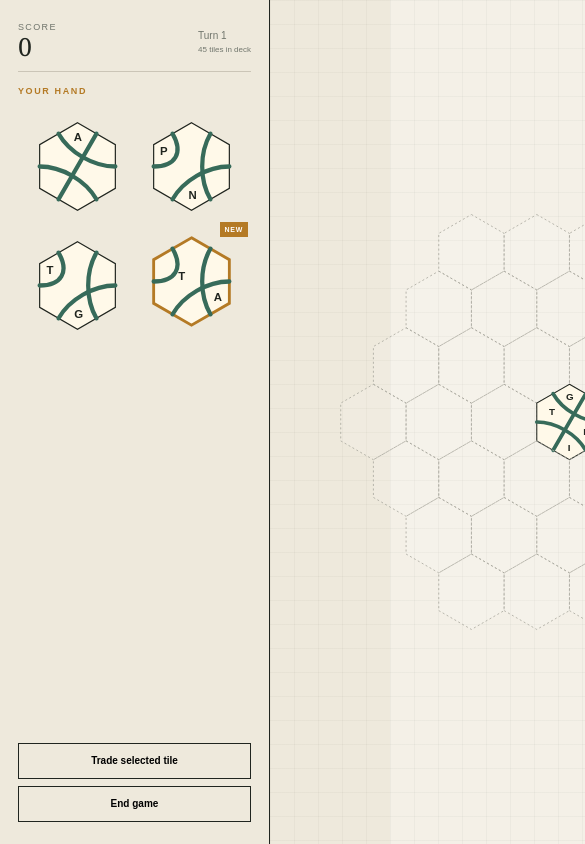
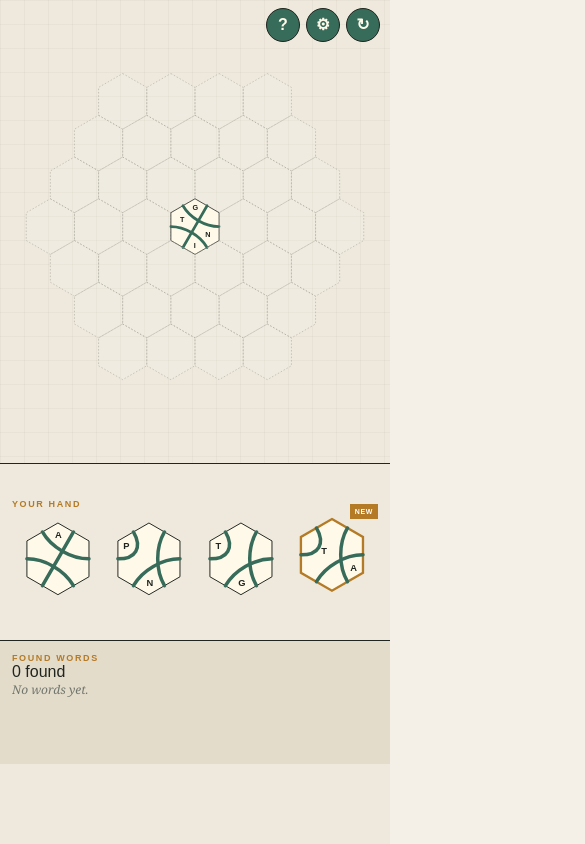
Before and after one commit to emilypries/twiddler, a React (Vite) app: page / in a window 390 px wide. Shown: the top 844 px of the page, 585 px wide, since content can reach past the window. Built offline with nearby package versions, Linux system fonts and the light colour scheme.

Commit message:
Make puzzle mode mobile friendly

```diff
--- a/src/config.css
+++ b/src/config.css
@@ -217,6 +217,16 @@ main header { background: color-mix(in srgb, var(--panel, var(--paper)) 72%, tra
 .instructions-modal { position: relative; width: min(540px, 90vw); border: 1px solid var(--ink); background: var(--paper); box-shadow: 10px 10px 0 rgba(0,0,0,.18); padding: 30px; }
 .instructions-modal h2 { margin: 6px 0 18px; font: 400 28px/1.1 Georgia, serif; }
 .instructions-modal ol { margin: 0 0 22px; padding-left: 22px; display: grid; gap: 11px; color: var(--ink); font-size: 12px; line-height: 1.45; }
+.instruction-copy { margin-bottom: 22px; display: grid; gap: 12px; color: var(--ink); font-size: 12px; line-height: 1.5; }
+.instruction-copy p { margin: 0; }
+.mobile-only,.mobile-puzzle-title { display: none; }
+.board-tools > .mobile-only { display: none !important; }
+.mobile-puzzle-modal { position: relative; width: min(420px, 90vw); max-height: 90vh; overflow: auto; border: 1px solid var(--ink); background: var(--paper); box-shadow: 10px 10px 0 rgba(0,0,0,.18); padding: 28px; }
+.mobile-puzzle-modal h2 { margin: 6px 0 18px; font: 400 26px/1.1 Georgia, serif; }
+.mobile-puzzle-list { display: grid; gap: 7px; }
+.mobile-puzzle-list button { min-height: 44px; border: 1px solid var(--line); background: var(--white); padding: 10px 12px; display: flex; align-items: center; justify-content: space-between; font: 700 11px Arial, sans-serif; letter-spacing: .04em; }
+.mobile-puzzle-list button.active { border-color: var(--orange); box-shadow: inset 0 0 0 1px var(--orange); }
+.mobile-puzzle-list button.complete b { width: 20px; height: 20px; display: grid; place-items: center; border-radius: 50%; background: var(--tile-line); color: var(--white); }
 .modal-close { position: absolute; top: 12px; right: 12px; width: 30px; height: 30px; border: 0; background: transparent; font-size: 24px; color: var(--muted); }
 .lab.public-config { display: block; max-width: 760px; margin: 32px auto; }
 .public-config .lab-card { width: 100%; }
@@ -225,3 +235,36 @@ main header { background: color-mix(in srgb, var(--panel, var(--paper)) 72%, tra
 .public-config-heading button { border: 1px solid var(--ink); background: transparent; padding: 9px 12px; font-size: 10px; font-weight: 800; }
 .public-layout .score-card strong { font-size: clamp(25px, 2.6vw, 42px); overflow-wrap: anywhere; display: flex; align-items: center; gap: 9px; }
 .puzzle-complete-mark { width: 24px; height: 24px; display: inline-grid; place-items: center; border-radius: 50%; background: var(--tile-line); color: var(--white); font: 800 14px/1 Arial, sans-serif; }
+
+@media (max-width: 760px) {
+  body { overflow-x: hidden; }
+  main { min-height: 100dvh; }
+  .public-layout.game-layout { width: 100%; height: auto; min-height: 100dvh; display: grid; grid-template-columns: minmax(0,1fr); grid-template-rows: auto auto auto; grid-template-areas: "board" "hand" "words"; padding-bottom: calc(80px + env(safe-area-inset-bottom)); }
+  .public-layout .board-stage { grid-area: board; height: 55dvh; min-height: 420px; max-height: 540px; border-right: 0; border-bottom: 1px solid var(--ink); overflow: hidden; }
+  .public-layout .board { width: min(100%, 430px) !important; height: 100%; padding: 44px 8px 54px; }
+  .public-layout .left-rail { grid-area: hand; border-right: 0; border-bottom: 1px solid var(--ink); padding: 12px; overflow: visible; }
+  .public-layout .score-card { display: none; }
+  .public-layout .side-hand { min-height: 0; }
+  .public-layout .side-hand .tray-title { margin-bottom: 3px; }
+  .public-layout .side-hand .hand-cards { grid-template-columns: repeat(4,minmax(0,1fr)); gap: 4px; padding: 2px; overflow: visible; }
+  .public-layout .side-hand .hand-tile,.public-layout .side-hand .hand-slot-empty { width: min(21vw,86px); height: min(23vw,94px); }
+  .public-layout .side-hand .hand-tile svg { width: 100%; height: 100%; }
+  .public-layout .side-hand .hand-actions { display: none; }
+  .public-layout .found-panel { grid-area: words; display: block; min-height: 100px; border-left: 0; padding: 12px; overflow: visible; }
+  .public-layout .featured-puzzles { display: none; }
+  .public-layout .found-words-section { display: block; }
+  .public-layout .found-header { padding-bottom: 7px; }
+  .public-layout .found-list { display: flex; gap: 6px; padding: 0 0 3px; overflow-x: auto; }
+  .public-layout .found-list b { flex: 0 0 auto; }
+  .board-tools { top: 8px; left: 10px; right: 10px; justify-content: flex-end; gap: 6px; }
+  .mobile-puzzle-title { display: block; margin-right: auto; font: 700 18px/1 Georgia, serif; letter-spacing: .03em; }
+  .mobile-only,.board-tools > .mobile-only { display: inline-flex !important; align-items: center; justify-content: center; }
+  .board-tools > .mobile-puzzle-button:not(.save-board) { width: auto; min-width: 70px; padding: 0 11px; border-radius: 18px; font-size: 9px; letter-spacing: .04em; }
+  .confirm-bar.puzzle-confirm { position: fixed; z-index: 12; left: 0; right: 0; bottom: 0; min-height: 72px; margin: 0; padding: 7px 9px calc(7px + env(safe-area-inset-bottom)); flex-wrap: wrap; gap: 6px; box-shadow: 0 -3px 14px rgba(32,37,31,.16); }
+  .confirm-bar.puzzle-confirm > div { flex: 1 1 100%; order: -1; }
+  .confirm-bar.puzzle-confirm small { display: none; }
+  .confirm-bar.puzzle-confirm button { min-height: 42px; flex: 1 1 0; padding: 8px 6px; }
+  .confirm-bar.puzzle-won > div { flex: 1 1 auto; order: 0; }
+  .confirm-bar.puzzle-won .primary { flex: 0 0 55%; }
+  .instructions-modal,.mobile-puzzle-modal { width: calc(100vw - 24px); max-height: calc(100dvh - 24px); overflow: auto; padding: 24px 20px; box-shadow: 6px 6px 0 rgba(0,0,0,.18); }
+}
```
Also changed, not shown: src/PuzzleApp.tsx (+6 -3 lines).
